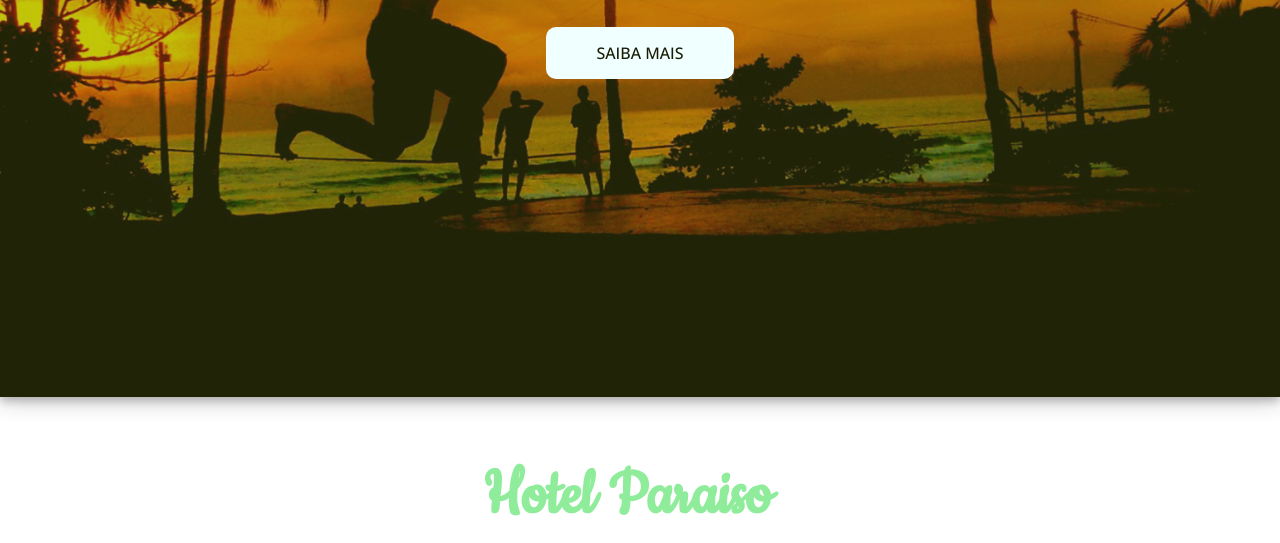
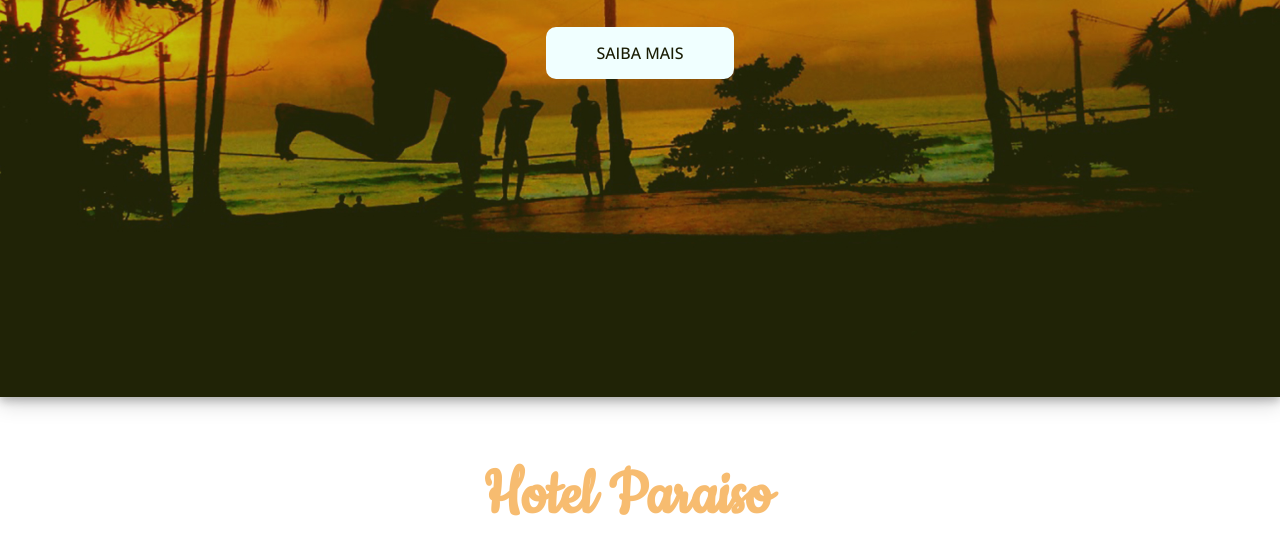
Before and after one commit to LuisSky/css-layout-flexbox, a plain HTML site: page index.html in a window 1280 px wide. Shown: the part 403-946 px from the top of the page. Drawn offline with nearby package versions, Linux system fonts and the light colour scheme.

Commit message:
style: change color of title hotel

```diff
--- a/css/style.css
+++ b/css/style.css
@@ -138,7 +138,7 @@ header ul li:last-child {
   font-family: Cookie;
   margin-bottom: 10px;
   font-size: 4.4rem;
-  color: #8fec9b;
+  color: #f7bc70;
 }
 
 .presentation > p {
```
